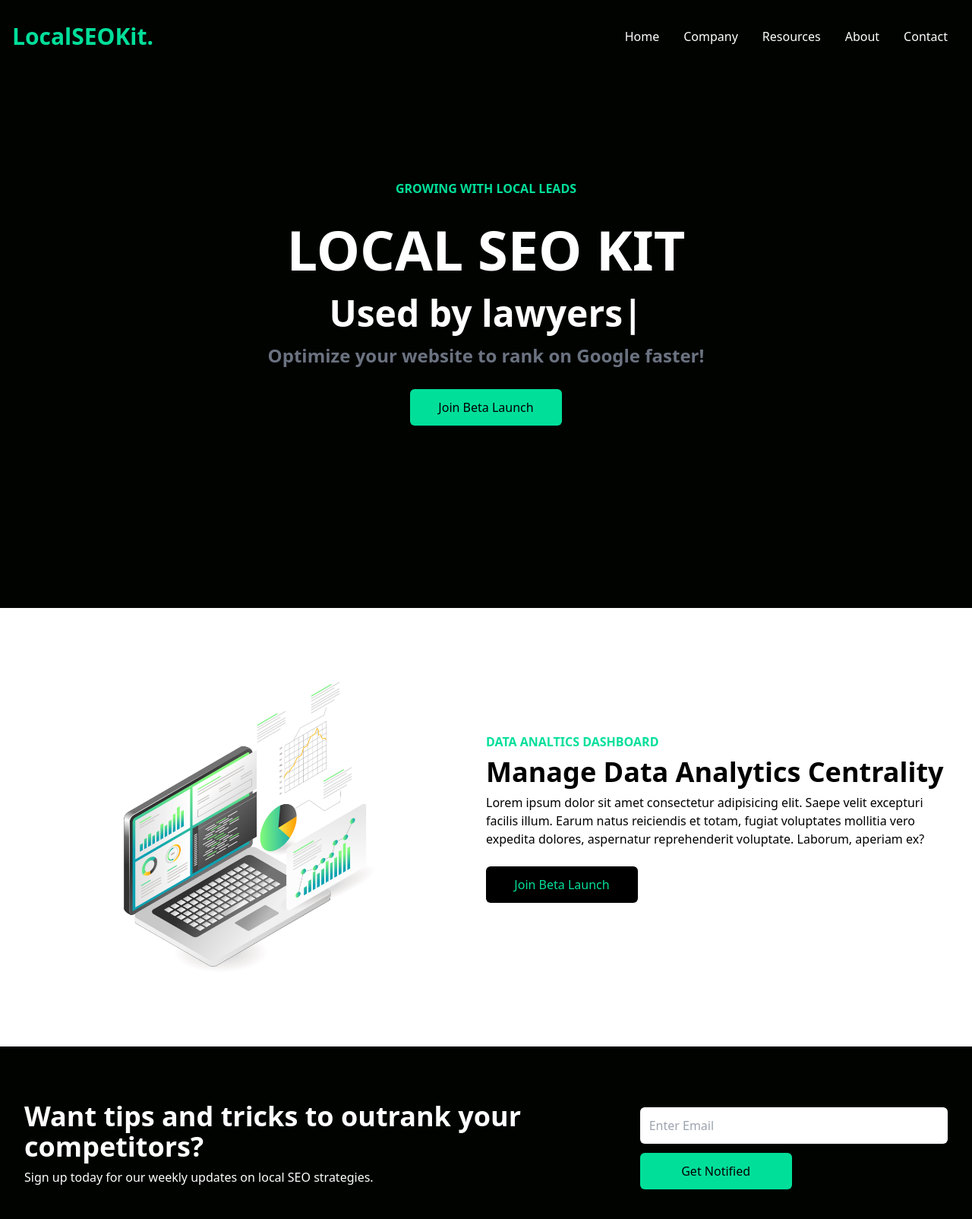
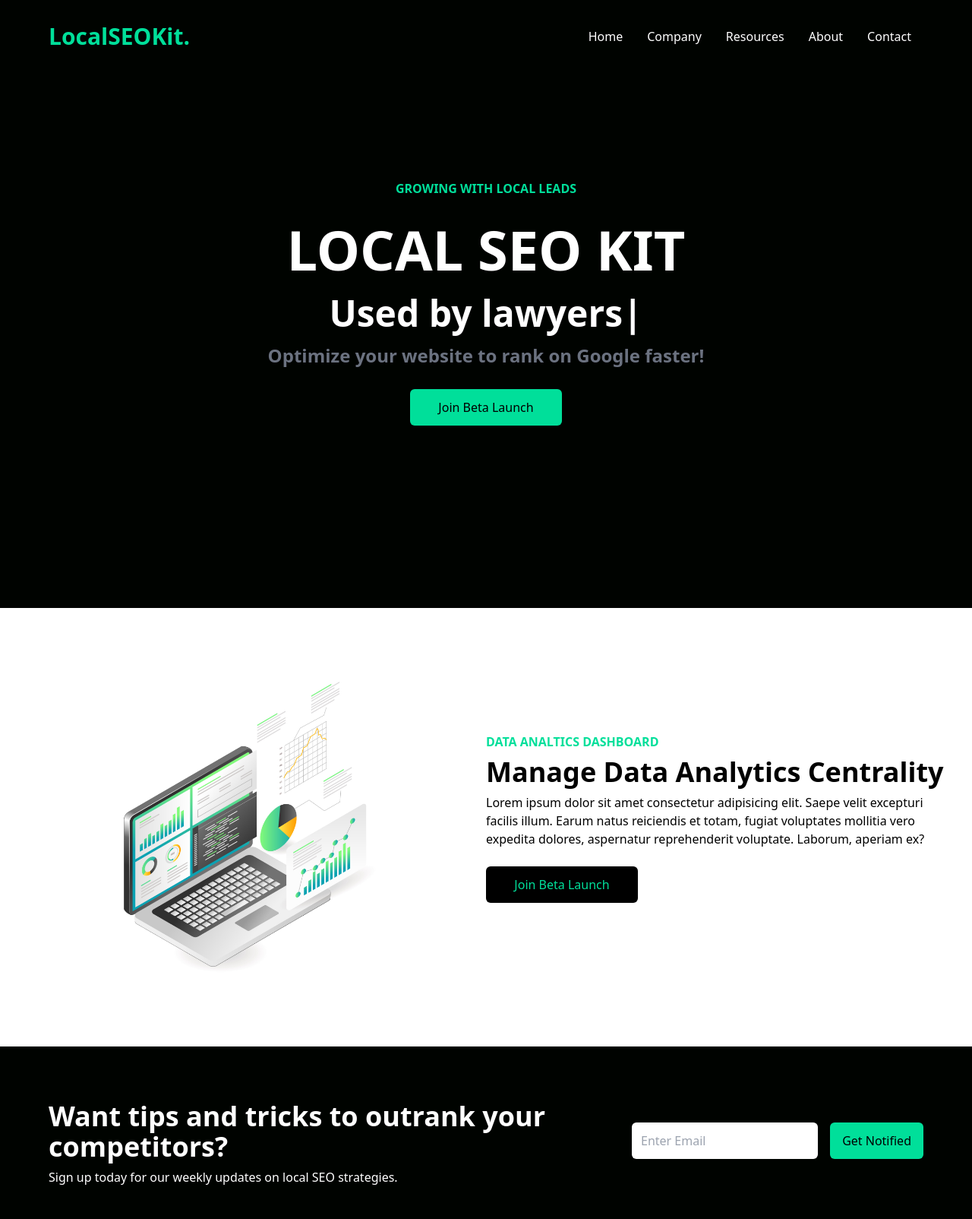
Before and after one commit to mnguye95/localseokit, a React (Create React App) app: page / in a window 1280 px wide. Shown: the top 1604 px of the page at 76% size. Built offline with nearby package versions, Linux system fonts and the light colour scheme.

Commit message:
added newsletter, adjusted  margin/padding

```diff
--- a/src/components/NavBar.jsx
+++ b/src/components/NavBar.jsx
@@ -9,7 +9,7 @@
     }
 
   return (
-    <div className='flex justify-between items-center h-24 max-width-[1240px] mx-auto px-4 text-white'>
+    <div className='flex justify-between items-center h-24 max-width-[1240px] mx-auto md:px-16 px-8 text-white'>
         <h2 className='w-full text-3xl font-bold text-[#00df9a]'>LocalSEOKit.</h2>
         <ul className='hidden md:flex'>
             <li className='p-4'>Home</li>
@@ -18,7 +18,7 @@
             <li className='p-4'>About</li>
             <li className='p-4'>Contact</li>
         </ul>
-        <div onClick={handleNav} className='block md:hidden'>
+        <div onClick={handleNav} className='block cursor:pointer md:hidden'>
             {!nav ? <AiOutlineMenu size={20}/> : <AiOutlineClose size={20}/>}
         </div>
         <div className={!nav ? 'fixed left-[-100%] ease-out-in duration-500' : 'md:hidden fixed left-0 top-0 w-[60%] h-full border-r border-r-gray-900 bg-[#000300] ease-in-out duration-500'}>
--- a/src/components/Newsletter.jsx
+++ b/src/components/Newsletter.jsx
@@ -2,16 +2,16 @@
 
 const Newsletter = () => {
   return (
-    <div className='w-full text-white py-16 px-8'>
+    <div className='w-full text-white py-16 px-16'>
         <div className='max-w-[1240px] mx-auto grid md:grid-cols-3'>
-            <div className='lg:col-span-2'>
+            <div className='md:col-span-2'>
                 <h1 className='md:text-4xl sm:text-3xl text-2xl  font-bold py-2'>Want tips and tricks to outrank your competitors?</h1>
                 <p>Sign up today for our weekly updates on local SEO strategies.</p>
             </div>
-            <div className='my-4'>
-                <div className='inline'>
+            <div className='my-6'>
+                <div className='flex flex-col sm:flex-row items-center justify-between'>
                     <input className='p-3 flex w-full rounded-md text-black' type="email" placeholder='Enter Email' />
-                    <button className='bg-[#00df9a] w-[200px] rounded-md font-medium mx-auto my-3 py-3 text-black'>Get Notified</button>
+                    <button className='bg-[#00df9a] w-[200px] rounded-md font-medium mx-auto my-3 py-3 ml-0 sm:ml-4 text-black'>Get Notified</button>
                 </div>
             </div>
         </div>
```
